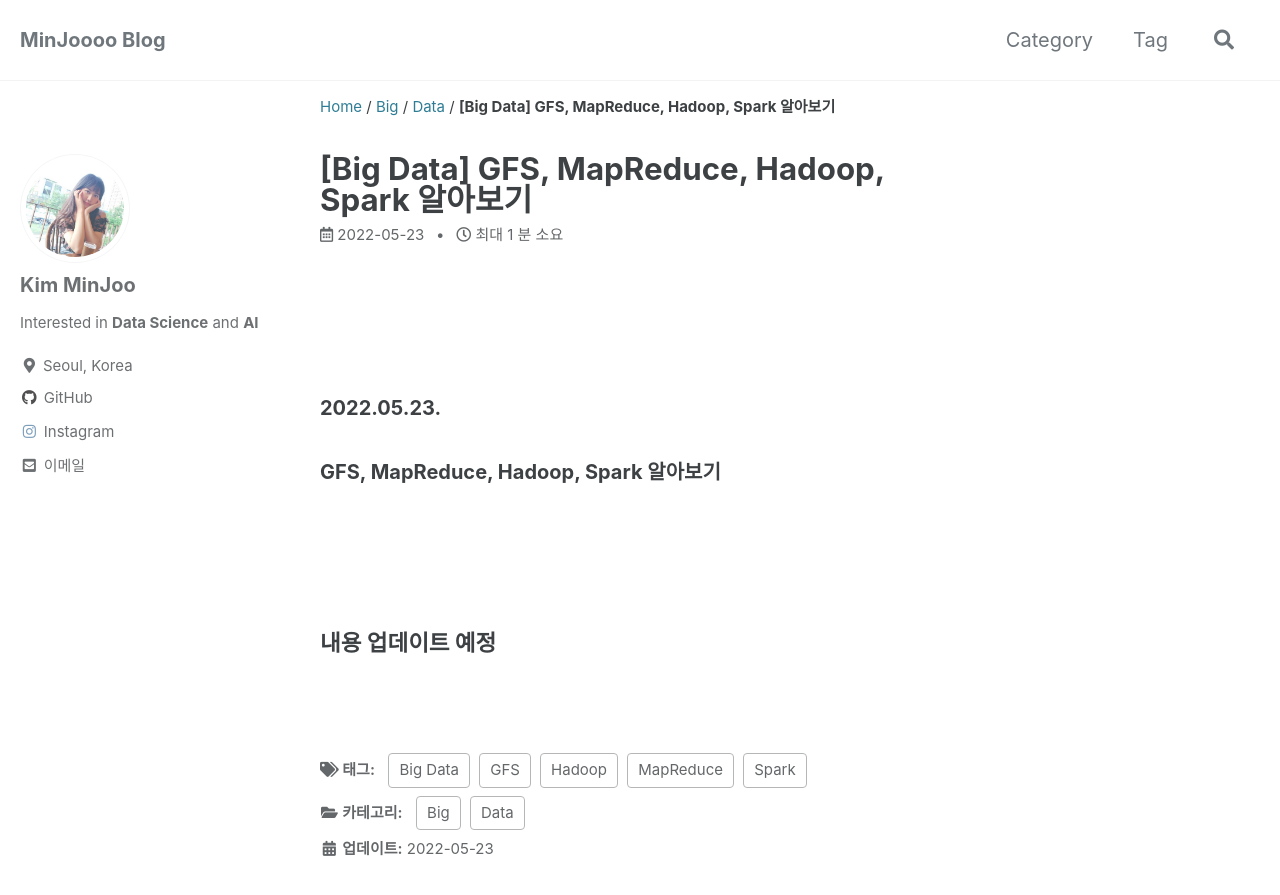
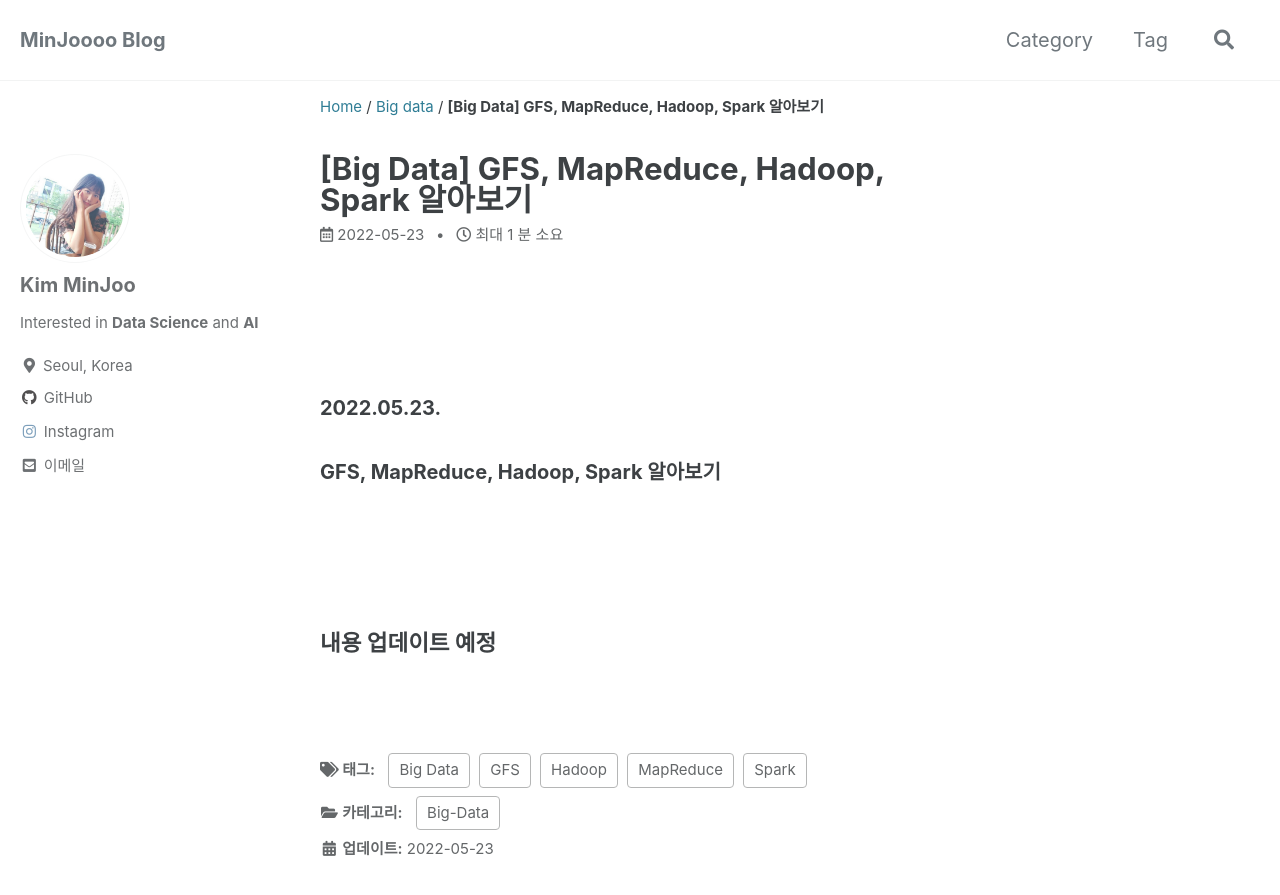
Before and after one commit to MinJoooo/minjoooo.github.io, a Jekyll site: the page built from _posts/2022-05-23-GFS-MapReduce-Hadoop-Spark-Info.md, in a window 1280 px wide and 900 px high. Shown: the top 895 px of the window. Built offline with Jekyll 4.4.1, drawn with Linux system fonts in a browser that asks for light colours; cached includes are drawn as plain includes; some web fonts are replaced; comment, search, counter and statistics services are not loaded.

```diff
--- a/_posts/2022-05-23-GFS-MapReduce-Hadoop-Spark-Info.md
+++ b/_posts/2022-05-23-GFS-MapReduce-Hadoop-Spark-Info.md
@@ -1,7 +1,7 @@
 ---
 layout: single
 title: "[Big Data] GFS, MapReduce, Hadoop, Spark 알아보기"
-categories: Big Data
+categories: Big-Data
 tag: [Big Data, GFS, MapReduce, Hadoop, Spark]
 toc: false
 ---
```
